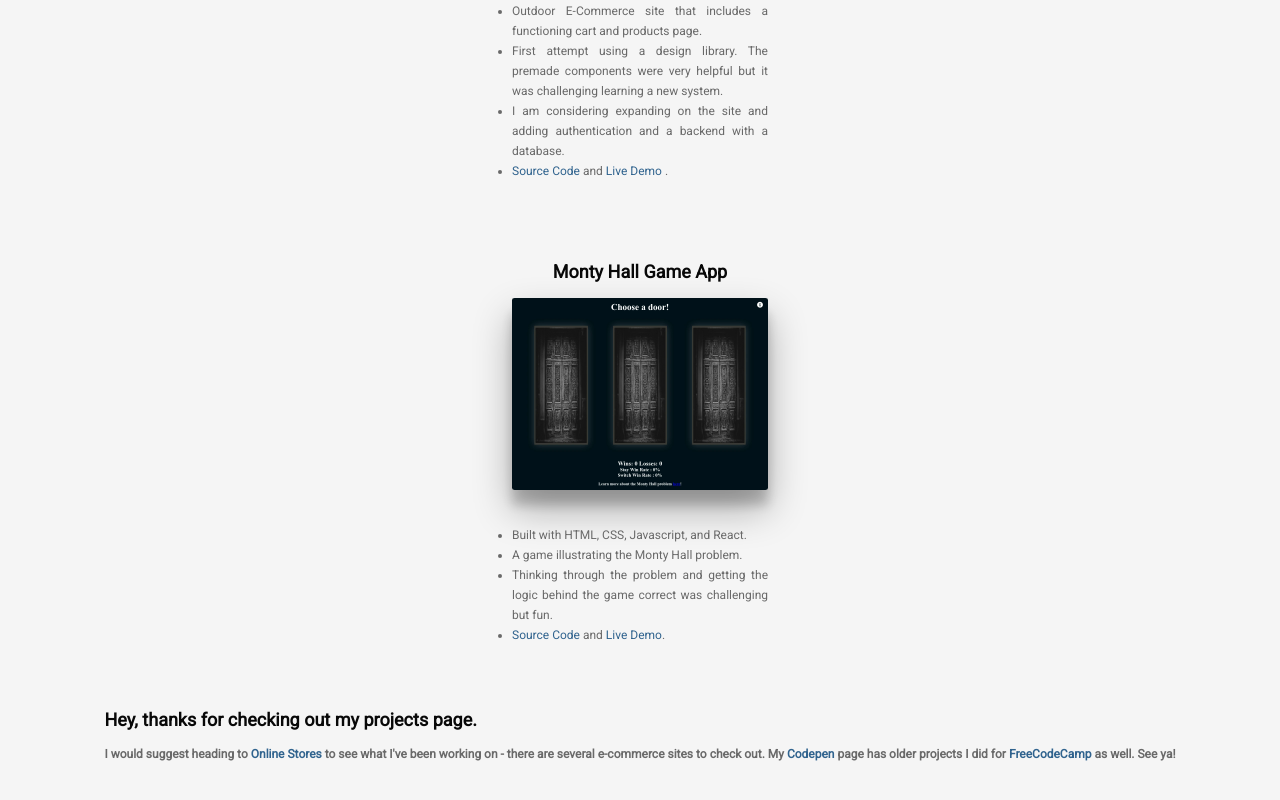
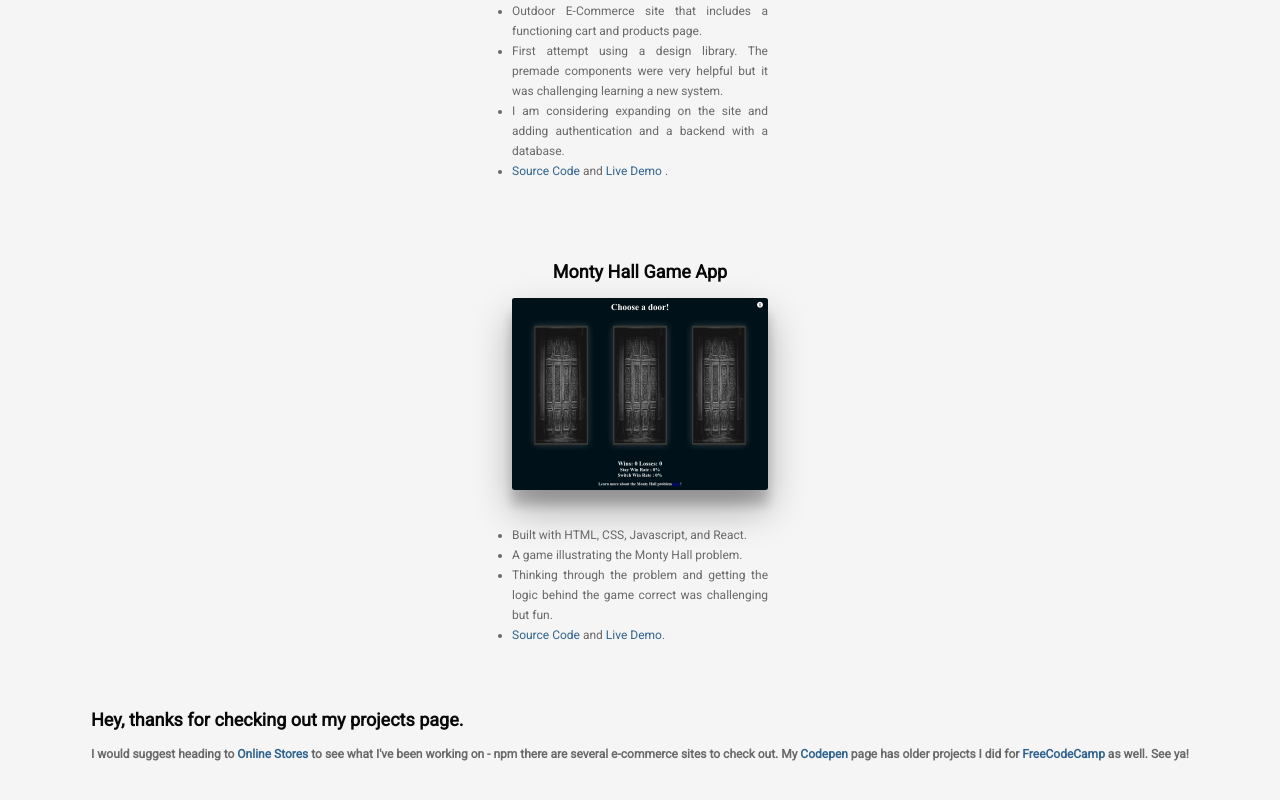
Before and after one commit to rkd412/my-portfolio, a React (Create React App) app: page /projects in a window 1280 px wide. Shown: the part 923-1723 px from the top of the page. Built offline with nearby package versions, Linux system fonts and the light colour scheme.

Commit message:
Fixed??????

```diff
--- a/src/components/Projects.js
+++ b/src/components/Projects.js
@@ -246,7 +246,7 @@ const Projects = () => {
             >
               Online Stores
             </a>{" "}
-            to see what I've been working on - there are several e-commerce sites
+            to see what I've been working on - npm there are several e-commerce sites
             to check out. My{" "}
             <a
               aria-label="CodePen Page"
```
Also changed, not shown: package.json (+4 -4 lines), 1 other file (tests, documents, lock files or other folders).
